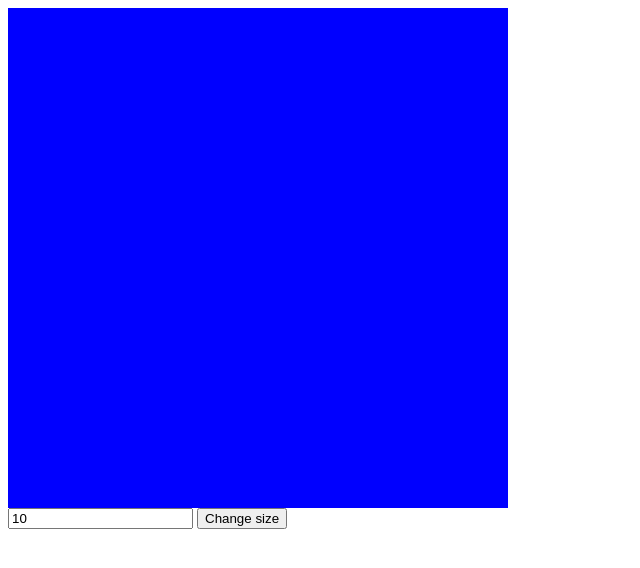
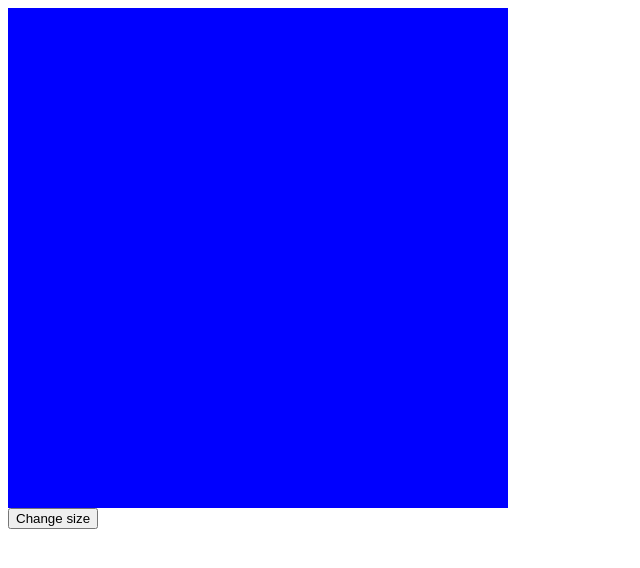
Before and after one commit to faun3/etchasketch, a plain HTML site: page index.html in a window 1280 px wide. Shown: the whole page, without its empty margins (0-640 px from the left). Drawn offline with Linux system fonts and the light colour scheme.

Commit message:
remove input from html file

```diff
--- a/index.html
+++ b/index.html
@@ -12,7 +12,6 @@
     <div class="board">
     </div>
     <div>
-        <input type = 'text' placeholder="Board size:" value="10" onchange="resizeBoard(this.value)">
         <button>Change size</button>
     </div>
 </body>
```
